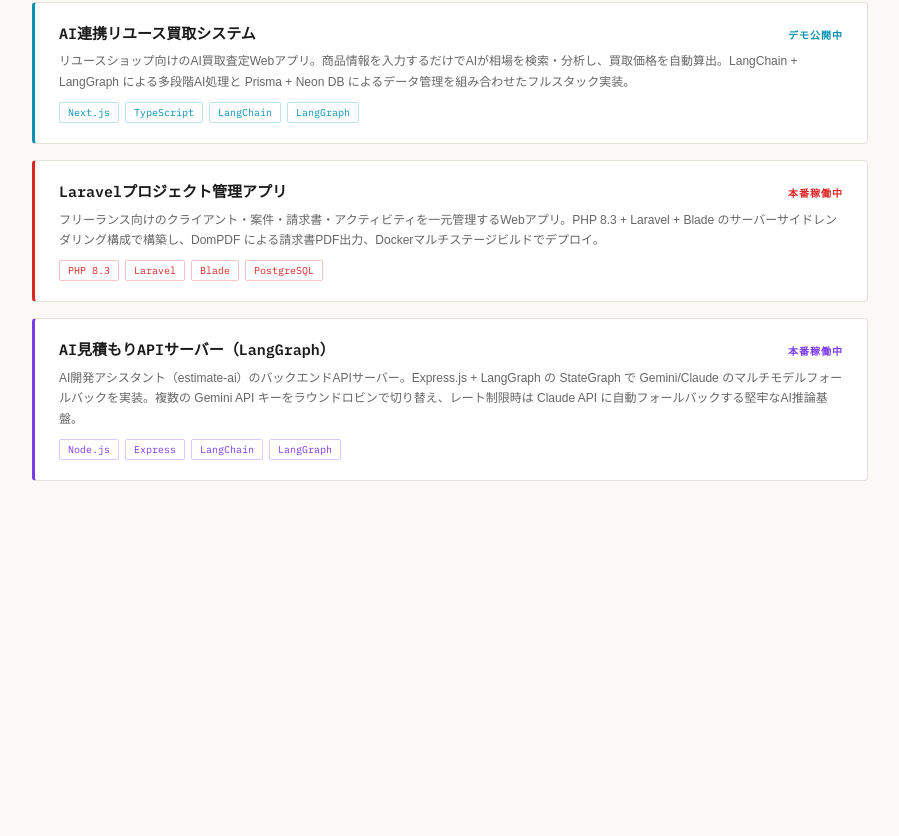
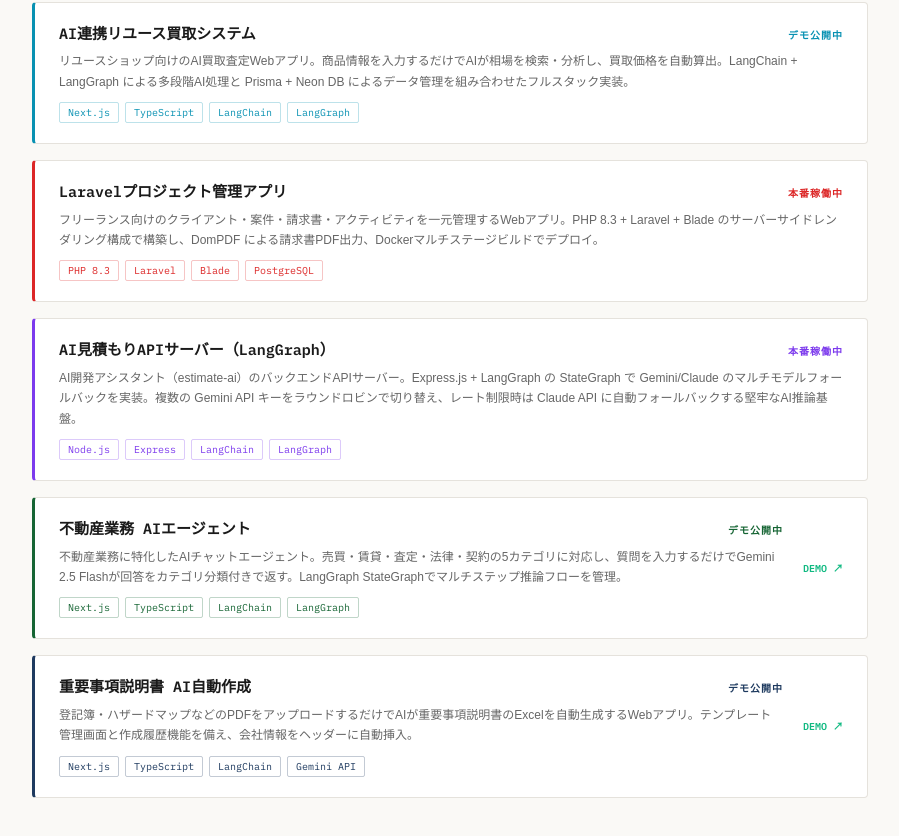
Before and after one commit to keita2399/portfolio, a Next.js app: page /works/legacy-conversions in a window 1280 px wide. Shown: the part 3044-3880 px from the top of the page, without its empty margins (190-1089 px from the left). Before the commit the page ends 3585 px from the top, so only its background shows below. Built offline with nearby package versions, Linux system fonts and the light colour scheme.

Commit message:
不動産系3プロジェクト追加・juusetsu-checker名称/URL修正

```diff
--- a/src/app/resume/page.tsx
+++ b/src/app/resume/page.tsx
@@ -126,6 +126,9 @@ const portfolio = [
   { name: "移動時間計算アプリ", desc: "Google Maps APIで4移動手段の所要時間・ルートを比較表示", tech: "Next.js, TypeScript, Google Maps API", url: "https://travel-time-app-keita2399s-projects.vercel.app" },
   { name: "LINE 通知デモアプリ", desc: "LINE Messaging APIでテキスト・画像・スタンプの3種メッセージをBot送信", tech: "Next.js, TypeScript, LINE Messaging API", url: "https://line-notify-app-keita2399s-projects.vercel.app" },
   { name: "アートさんぽシリーズ", desc: "4美術館API+Wikidata SPARQL で作品取得、GLSL Shader・Three.js 3Dオランジュリー、7アプリ展開", tech: "Flutter, Dart, Three.js, GLSL, Vercel", url: "https://sanpo-monet.vercel.app" },
+  { name: "不動産書類 AIガイド", desc: "不動産書類PDFをアップロードするだけでAIが書類種別を自動判定してリスク・注意点・確認事項を解説。重要事項説明書・賃貸借契約書・登記簿謄本など5種類に対応", tech: "Next.js, TypeScript, LangChain, Gemini API, Vercel", url: "https://juusetsu-checker.vercel.app" },
+  { name: "不動産業務 AIエージェント", desc: "売買・賃貸・査定・法律・契約の5カテゴリに自動分類して回答するAIチャット。LangGraph StateGraphで推論フローを管理", tech: "Next.js, TypeScript, LangChain, LangGraph, Gemini API, Claude API", url: "https://real-estate-ai-guide.vercel.app" },
+  { name: "重要事項説明書 AI自動作成", desc: "登記簿・ハザードマップなどのPDFからAIが重要事項説明書Excelを自動生成。テンプレート管理・作成履歴機能付き", tech: "Next.js, TypeScript, LangChain, Gemini API, xlsx, Tailwind CSS", url: "https://real-estate-input.vercel.app" },
   { name: "レガシーコード変換プロジェクト", desc: "13言語・44万行超→3万行（平均85%削減）コード変換", tech: "COBOL, PL/I, RPG, VB6, FastAPI, React, Claude Code", url: "/works/legacy-conversions" },
   { name: "Legacy Code Museum & コード鑑定書", desc: "383K件のコードコメント収集・感情分析・インタラクティブ展示＋鑑定書38本", tech: "Python, Next.js, TypeScript, D3.js", url: "https://gstate-gk.github.io/legacy-code-museum/" },
 ];
--- a/src/data/projects.ts
+++ b/src/data/projects.ts
@@ -14,6 +14,7 @@ export type Project = {
   githubPublic?: boolean;
   category?: ProjectCategory;
   externalUrl?: string;
+  lineAccounts?: { label: string; url: string }[];
   thumbnail?: string;
   screenshots?: { src: string; caption: string }[];
   // 詳細ページ用
@@ -483,11 +484,11 @@ export const projects: Project[] = [
   {
     slug: "juusetsu-checker",
     category: "demo",
-    title: "不動産書類チェッカー",
+    title: "不動産書類 AIガイド",
     badge: "デモ公開中",
     badgeColor: "#3577A6",
     borderColor: "#3577A6",
-    externalUrl: "https://doc-reader-pied.vercel.app",
+    externalUrl: "https://juusetsu-checker.vercel.app",
     thumbnail: "/thumbnails/juusetsu-checker.svg",
     description:
       "不動産書類のPDFをアップロードするだけで、AIが書類の種類を自動判定してリスク・注意点・確認事項を分かりやすく解説。重要事項説明書・賃貸借契約書・登記簿謄本・売買契約書・収支内訳書の5種類に対応。",
@@ -549,6 +550,10 @@ export const projects: Project[] = [
     badgeColor: "#0ea57e",
     borderColor: "#0ea57e",
     externalUrl: "https://machikoe.vercel.app",
+    lineAccounts: [
+      { label: "富士河口湖町", url: "https://line.me/R/ti/p/@977znxrk" },
+      { label: "船橋市", url: "https://line.me/R/ti/p/@018ohgfe" },
+    ],
     thumbnail: "/thumbnails/machikoe.svg",
     description:
       "地方議会の議事録をAIが要約し、住民が自分ごととして意見を届けられるWebアプリ。富士河口湖町・船橋市の議事録を自動収集し、スタンス選択→AI下書き生成→X投稿/パブコメ送付まで一気通貫で対応。",
@@ -794,46 +799,6 @@ export const projects: Project[] = [
         "Next.js 15 (App Router) + TypeScript + Tailwind CSS + Framer Motion。Google Gemini 2.5 Flash Vision APIをinlineData形式で呼び出し、Zod (DiagnosisResultSchema) でレスポンスを型安全に検証。Vercelにデプロイ済み。",
     },
   },
-  // === 不動産書類AI自動入力 ===
-  {
-    slug: "real-estate-ai",
-    category: "tools",
-    title: "不動産書類AI自動入力",
-    badge: "デモ公開中",
-    badgeColor: "#2563EB",
-    borderColor: "#2563EB",
-    externalUrl: "https://real-estate-ai-zb95.onrender.com",
-    githubRepo: "keita2399/real-estate-ai",
-    githubPublic: true,
-    description:
-      "登記簿謄本・ハザードマップ等のPDFをアップロードするだけで、Gemini AIが34項目を自動抽出し、重要事項説明書のExcelに書き込む不動産業務特化ツール。",
-    stats: ["Gemini 2.5 Flash", "34項目自動抽出", "Renderデプロイ済み"],
-    tags: ["Python", "Flask", "Gemini API", "openpyxl", "Render"],
-    updatedAt: "2026-04-12",
-    detail: {
-      overview:
-        "不動産取引で必須の重要事項説明書作成を効率化するWebツール。登記簿謄本・ハザードマップ・都市計画図などのPDFを複数まとめてアップロードすると、Gemini 2.5 Flash APIが所在・地番・地目・所有者・抵当権・用途地域・ハザード情報など34項目を自動抽出し、Excelテンプレートに書き込んで返却する。宅建業者情報はブラウザのlocalStorageに保存されるため、入力は初回のみ。Renderにデプロイ済みで即デモ可能。",
-      challenges: [
-        "openpyxlの結合セルへの書き込み（先頭セルを特定するロジックが必要）",
-        "Gemini Files APIで複数PDFを一括送信し34項目のJSONを安定出力させるプロンプト設計",
-        "Vercelの4.5MB/10秒制限を回避するためRenderを選択",
-        "Excelテンプレートをゼロから設計（重要事項説明書の書式を再現）",
-      ],
-      approach: [
-        "google-genai SDKのFiles APIでPDFをアップロードし、generate_contentでJSON出力を指定",
-        "openpyxlでmerged_cells.rangesを走査して結合セルの先頭セルを特定し書き込み",
-        "宅建業者情報をFormData経由でサーバーに送信し、localStorageで永続化",
-        "gunicorn --timeout 120でPDF処理の待機時間に対応",
-      ],
-      results: [
-        "登記簿謄本サンプルで34項目中20項目を自動抽出・入力",
-        "Renderにデプロイ済み・デモURLで即体験可能",
-        "Lancers案件（予算50〜100万円）に提案実績あり",
-      ],
-      techDetail:
-        "Python + Flask + Google Gemini 2.5 Flash（Files API）+ openpyxl + gunicorn。フロントはHTML/CSS/JSのシングルページ（ドラッグ&ドロップ＋localStorage）。Renderにデプロイ。",
-    },
-  },
   // === レガシーコード変換（サマリー） ===
   {
     slug: "legacy-conversions",
@@ -855,6 +820,44 @@ export const projects: Project[] = [
       approach: [],
       results: [],
       techDetail: "",
+    },
+  },
+  {
+    slug: "line-setup",
+    category: "tools",
+    title: "line-setup",
+    badge: "OSS",
+    badgeColor: "#06C755",
+    borderColor: "#06C755",
+    externalUrl: "https://github.com/keita2399/line-setup",
+    githubRepo: "keita2399/line-setup",
+    githubPublic: true,
+    description:
+      "LINE公式アカウントのリッチメニュー設定を自動化するGo製CLIツール。画像生成・アップロード・デフォルト設定まで1コマンドで完結。複数自治体への展開など反復作業を効率化。",
+    stats: ["Go", "LINE Messaging API", "CLI"],
+    tags: ["Go", "Cobra", "LINE API", "CLI", "OSS"],
+    updatedAt: "2026-04-21",
+    detail: {
+      overview:
+        "LINE公式アカウントのリッチメニュー設定（画像生成・アップロード・デフォルト割り当て）を1コマンドで自動化するGo製CLIツール。マチコエプロジェクトで複数自治体のLINEアカウント設定を繰り返す中で、手動作業の煩雑さを解消するために開発した。",
+      challenges: [
+        "LINEのコンテンツAPIは api-data.line.me と api.line.me で別ホストになっており、同一と誤認しやすい",
+        "Go標準ライブラリに日本語テキスト描画機能がなく、OSごとにシステムフォントの自動検出が必要",
+        "リッチメニューは一度画像をアップロードすると差し替えができないため、更新時は削除→再作成が必要",
+      ],
+      approach: [
+        "github.com/spf13/cobra でサブコマンド構成（add / list / delete）",
+        "github.com/fogleman/gg で 2500×843 PNG をプログラム生成（グラデーション＋テキスト）",
+        "Windows/macOS/Linux のシステムフォントを自動検出し、--font フラグで上書き可能",
+        "LINE Messaging API クライアントを internal/api に分離し、再利用可能な設計",
+      ],
+      results: [
+        "自治体追加時のリッチメニュー設定を約20分の手作業から1コマンド（数秒）に短縮",
+        "add / list / delete の3コマンドで運用に必要な操作をカバー",
+        "go install で即インストール可能なシングルバイナリとして配布",
+      ],
+      techDetail:
+        "Go 1.22 + Cobra v1.10 + fogleman/gg v1.3 + golang.org/x/image。LINE Messaging API（api.line.me）とContent API（api-data.line.me）を直接呼び出し。外部依存を最小限に抑えたシングルバイナリ構成。",
     },
   },
 ];
@@ -1588,6 +1591,76 @@ export const legacyProjects: Project[] = [
       ],
       techDetail:
         "Node.js + Express + TypeScript。LangChain（@langchain/google-genai, @langchain/anthropic）+ LangGraph（StateGraph）。Gemini 2.5 Flash / Claude Sonnet をマルチモデルで運用。CORS設定で本番フロントエンドURLをホワイトリスト管理。",
+    },
+  },
+  {
+    slug: "real-estate-agent",
+    category: "demo",
+    title: "不動産業務 AIエージェント",
+    badge: "デモ公開中",
+    badgeColor: "#166534",
+    borderColor: "#166534",
+    externalUrl: "https://real-estate-ai-guide.vercel.app",
+    description:
+      "不動産業務に特化したAIチャットエージェント。売買・賃貸・査定・法律・契約の5カテゴリに対応し、質問を入力するだけでGemini 2.5 Flashが回答をカテゴリ分類付きで返す。LangGraph StateGraphでマルチステップ推論フローを管理。",
+    stats: ["5カテゴリ対応", "Gemini 2.5 Flash", "LangGraph StateGraph"],
+    tags: ["Next.js", "TypeScript", "LangChain", "LangGraph", "Gemini API", "Claude API"],
+    updatedAt: "2026-04",
+    detail: {
+      overview:
+        "不動産業務の質問をAIが回答するチャットエージェント。売買・賃貸・査定・法律・契約・その他の6カテゴリに自動分類し、カテゴリバッジ付きで回答を表示。LangGraph StateGraphで推論フローを状態機械として管理し、Gemini 2.5 Flashをメインモデルとして使用。",
+      challenges: [
+        "LangGraph StateGraphによる不動産特化推論フローの設計",
+        "質問内容から売買・賃貸・査定・法律・契約を自動分類するプロンプト設計",
+        "カテゴリバッジ付きのチャットUIの実装",
+      ],
+      approach: [
+        "LangChain @langchain/google-genai でGemini 2.5 Flashを呼び出し",
+        "StateGraphで質問分類→回答生成のフローを管理",
+        "カテゴリ別カラーバッジで視覚的に分類表示",
+      ],
+      results: [
+        "売買・賃貸・査定・法律・その他の5カテゴリに自動分類して回答",
+        "不動産専門知識に特化したプロンプトで精度の高い回答を実現",
+        "LangGraphによる拡張可能なエージェントアーキテクチャを構築",
+      ],
+      techDetail:
+        "Next.js + TypeScript。LangChain（@langchain/google-genai, @langchain/anthropic）+ LangGraph（StateGraph）。Gemini 2.5 Flash を不動産業務特化モデルとして運用。",
+    },
+  },
+  {
+    slug: "real-estate-input",
+    category: "demo",
+    title: "重要事項説明書 AI自動作成",
+    badge: "デモ公開中",
+    badgeColor: "#1e3a5f",
+    borderColor: "#1e3a5f",
+    externalUrl: "https://real-estate-input.vercel.app",
+    description:
+      "登記簿・ハザードマップなどのPDFをアップロードするだけでAIが重要事項説明書のExcelを自動生成するWebアプリ。テンプレート管理画面と作成履歴機能を備え、会社情報をヘッダーに自動挿入。",
+    stats: ["PDF→重説Excel自動生成", "テンプレート管理", "作成履歴機能"],
+    tags: ["Next.js", "TypeScript", "LangChain", "Gemini API", "xlsx", "Tailwind CSS"],
+    updatedAt: "2026-04",
+    detail: {
+      overview:
+        "登記簿・ハザードマップ・都市計画・建築確認などの書類PDFからAIが重要事項説明書のExcelを自動作成するNext.js Webアプリ。メイン画面でPDFをアップロードしてテンプレートを選択するだけで自動入力が完了。テンプレート管理画面でExcelテンプレートのフィールドマッピングを管理し、会社情報モーダルで事務所情報をヘッダーに自動挿入。",
+      challenges: [
+        "複数PDF種別（登記・ハザード・都市計画等）の自動識別とフィールドマッピング",
+        "テンプレート管理画面でのExcelフィールド定義のUI設計",
+        "作成履歴のlocalStorage永続化と復元",
+      ],
+      approach: [
+        "LangChain @langchain/google-genai でGemini APIを呼び出しPDF内容を構造化抽出",
+        "xlsxライブラリでExcelファイルの生成・ダウンロード",
+        "AppShell + Screen切り替えパターンでテンプレート管理とメイン画面をSPA管理",
+      ],
+      results: [
+        "登記簿・ハザードマップ等の書類PDFから重要事項説明書Excelを自動生成",
+        "テンプレート管理画面でフィールドマッピングをGUI操作で設定可能",
+        "作成履歴で過去の出力を管理・再利用できる業務フローを実現",
+      ],
+      techDetail:
+        "Next.js + TypeScript + Tailwind CSS。LangChain（@langchain/google-genai）+ Gemini API。xlsxライブラリでExcel生成。テンプレート・履歴はlocalStorageで永続化。Vercelにデプロイ可能な構成。",
     },
   },
 ];
```
